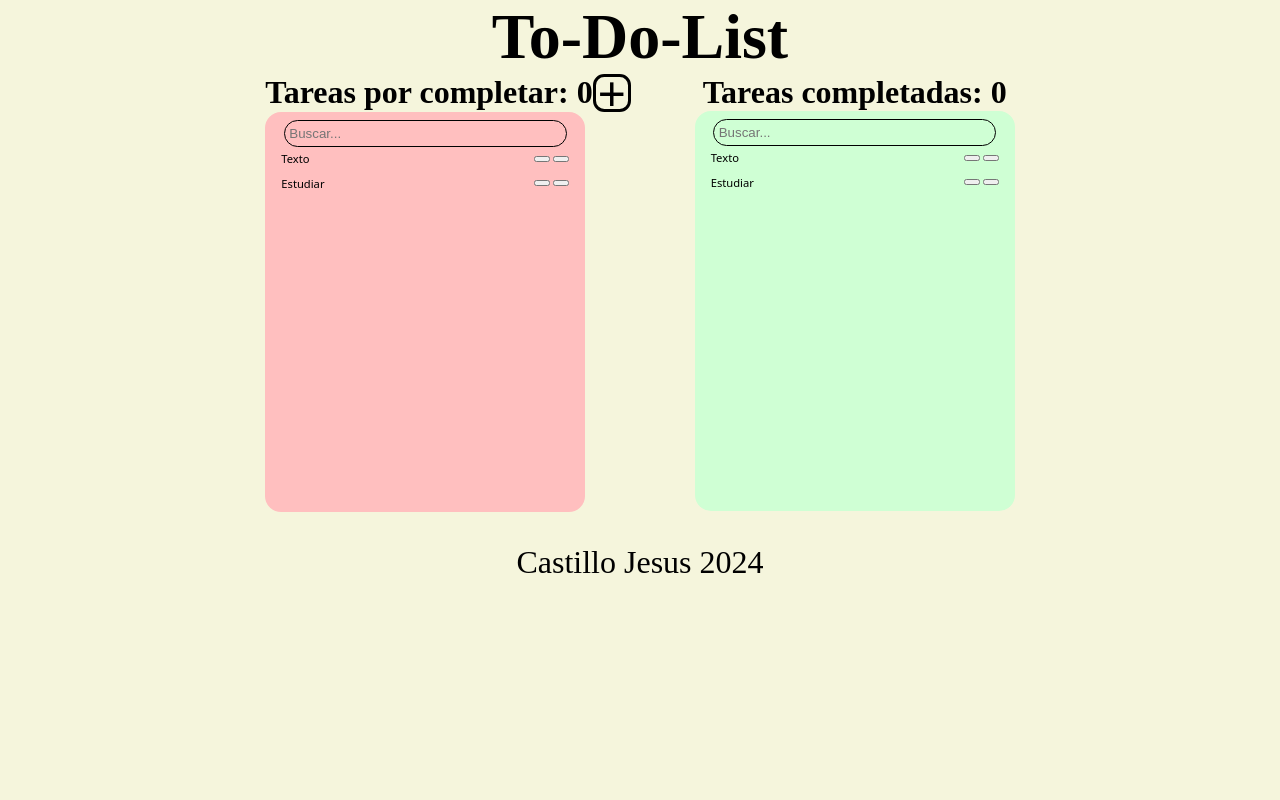
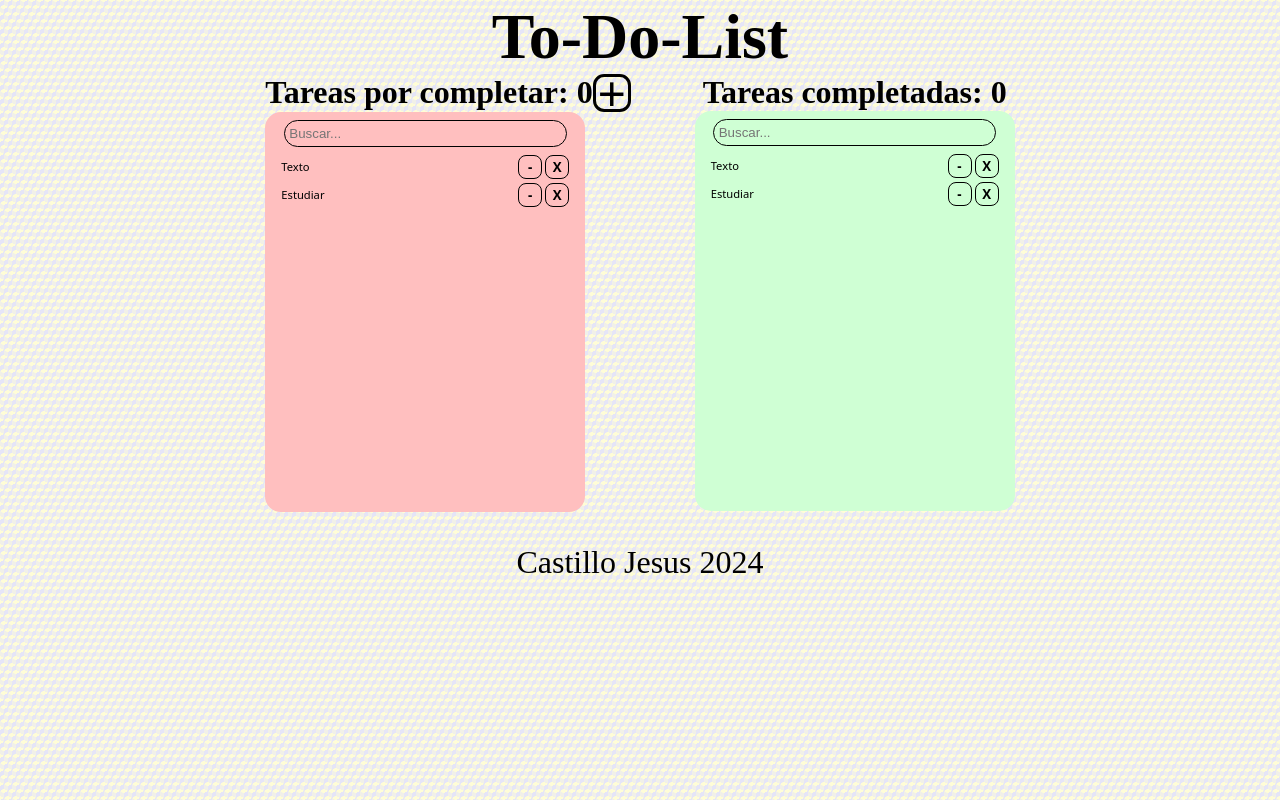
Before and after one commit to JechuCastillo/To-Do-List, a React (Create React App) app: page / in a window 1280 px wide. Built offline with nearby package versions, Linux system fonts and the light colour scheme; a web font is replaced by a local one.

Commit message:
Añadiendo botones a las tareas

```diff
--- a/src/Components/Button/Button.jsx
+++ b/src/Components/Button/Button.jsx
@@ -1,8 +1,15 @@
 import style from './Button.module.css';
-
-const Button = ({ text}) => {
+let boton;
+const Button = ({ text }) => {
+    if (text == '-' || text == 'x') {
+        boton = style.botonTask;
+    } else {
+        boton = style.agregar;
+    }
     return (
-        <button className={style.agregar}>{text}</ button>
+        <button className={`${boton}`}>
+            {text}
+        </ button>
     )
 }
 
--- a/src/Components/Button/Button.module.css
+++ b/src/Components/Button/Button.module.css
@@ -1,4 +1,4 @@
-.agregar{
+.agregar {
     padding: 1rem;
     width: 1rem;
     height: 1rem;
@@ -13,3 +13,15 @@
     cursor: pointer;
     font-size: 3rem;
 }
+
+.botonTask {
+    font-family: system-ui, -apple-system, BlinkMacSystemFont, 'Segoe UI', Roboto, Oxygen, Ubuntu, Cantarell, 'Open Sans', 'Helvetica Neue', sans-serif;
+    font-weight: bold;
+    background-color: transparent;
+    border: solid 0.1rem black;
+    border-radius: 0.5rem;
+    cursor: pointer;
+    text-transform: uppercase;
+    width: 1.5rem;height: 1.5rem;
+    text-align: center;
+}
--- a/src/Components/Input/Input.module.css
+++ b/src/Components/Input/Input.module.css
@@ -5,4 +5,10 @@
     border: solid 0.01rem;
     border-radius: 1rem;
     background-color: transparent;
+    &:focus{
+        outline: none;
+    }
+    &:active{
+        outline: none;
+    }
 }
--- a/src/Components/Tarea/Tarea.module.css
+++ b/src/Components/Tarea/Tarea.module.css
@@ -14,5 +14,6 @@
 
 .lista{
     margin: 0;
+    margin-top: 0.5rem;
     padding: 0;
 }
--- a/src/Components/Task/Task.jsx
+++ b/src/Components/Task/Task.jsx
@@ -1,3 +1,4 @@
+import Button from '../Button/Button';
 import style from './Task.module.css';
 
 const Task = ({ descripcion }) => {
@@ -6,8 +7,8 @@ const Task = ({ descripcion }) => {
             <li className={style.task}>
                 <p className={style.descripcion}>{descripcion}</p>
                 <div className={style.botones}>
-                    <button></button>
-                    <button></button>
+                    <Button text={'-'}></Button>
+                    <Button text={'x'}></Button>
                 </div>
             </li>
         </>
--- a/src/Components/Task/Task.module.css
+++ b/src/Components/Task/Task.module.css
@@ -4,8 +4,8 @@
     font-size: 0.7rem;
     align-items: center;
     justify-content: space-between;
-    margin: 0;
     margin: 0 1rem;
+    margin-top: 0.2rem;
 }
 .botones{
     display: flex;
--- a/src/index.css
+++ b/src/index.css
@@ -5,9 +5,18 @@ body {
     sans-serif;
   -webkit-font-smoothing: antialiased;
   -moz-osx-font-smoothing: grayscale;
-  background-color: beige;
+  background-color: #FFFDD7;
 
 }
+
+body {background-color: #e5e5f7;
+  opacity: 1;
+  background-image:  linear-gradient(30deg, #FFFDD7 12%, transparent 12.5%, transparent 87%, #FFFDD7 87.5%, #FFFDD7), linear-gradient(150deg, #FFFDD7 12%, transparent 12.5%, transparent 87%, #FFFDD7 87.5%, #FFFDD7), linear-gradient(30deg, #FFFDD7 12%, transparent 12.5%, transparent 87%, #FFFDD7 87.5%, #FFFDD7), linear-gradient(150deg, #FFFDD7 12%, transparent 12.5%, transparent 87%, #FFFDD7 87.5%, #FFFDD7), linear-gradient(60deg, #FFFDD777 25%, transparent 25.5%, transparent 75%, #FFFDD777 75%, #FFFDD777), linear-gradient(60deg, #FFFDD777 25%, transparent 25.5%, transparent 75%, #FFFDD777 75%, #FFFDD777);
+  background-size: 8px 14px;
+  background-position: 0 0, 0 0, 4px 7px, 4px 7px, 0 0, 4px 7px;
+}
+
+
 
 code {
   font-family: source-code-pro, Menlo, Monaco, Consolas, 'Courier New',
```
